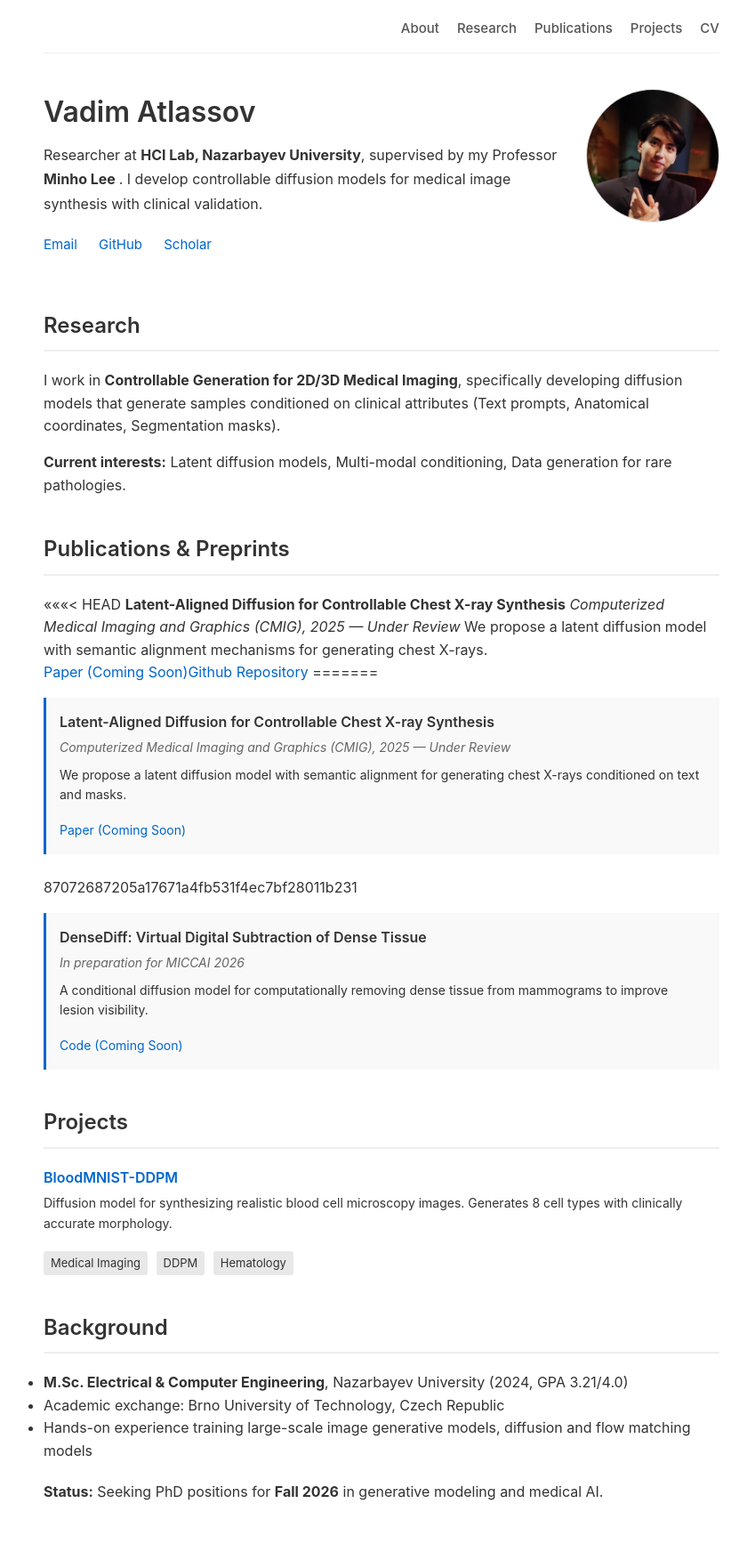
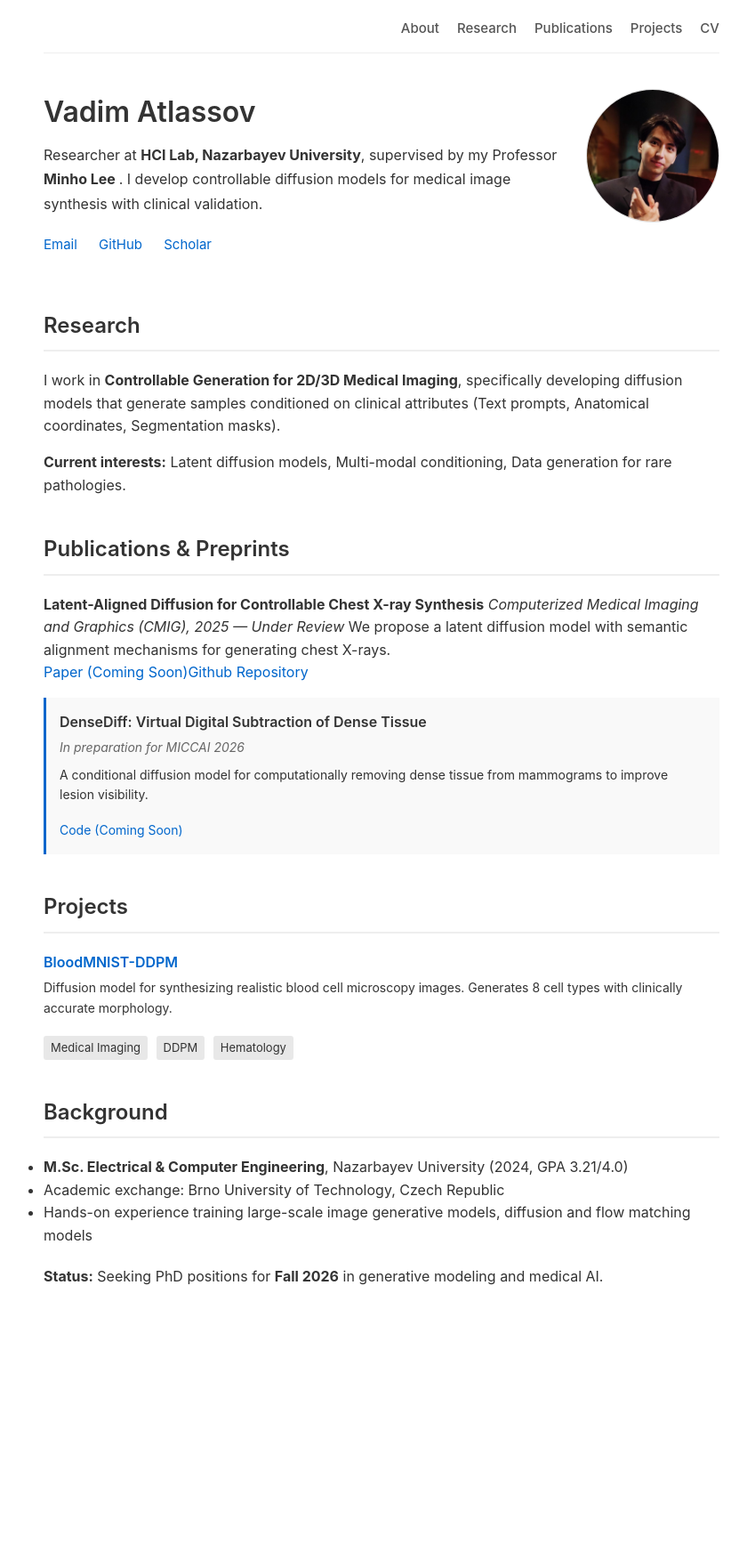
Before and after one commit to Vadim-ATL/Vadim-ATL.github.io, a Jekyll site: the page built from index.md, in a window 1280 px wide. Shown: the whole page at 89% size, without its empty margins (211-1051 px from the left). Built offline with Jekyll 4.4.1, drawn with Linux system fonts in a browser that asks for light colours; after the commit the page ends 1502 px from its top, so only the background shows below that.

```diff
--- a/index.md
+++ b/index.md
@@ -29,21 +29,8 @@ I work in **Controllable Generation for 2D/3D Medical Imaging**, specifically de
 
 ## Publications & Preprints {#publications}
 
-<<<<<<< HEAD
 **Latent-Aligned Diffusion for Controllable Chest X-ray Synthesis** *Computerized Medical Imaging and Graphics (CMIG), 2025 — Under Review* We propose a latent diffusion model with semantic alignment mechanisms for generating chest X-rays.
 [Paper (Coming Soon)](#){: .btn .btn--primary}[Github Repository](https://github.com/nubcico/XrayGen/tree/main){: .btn .btn--secondary}
-=======
-<div class="paper">
-    <div class="paper-title">Latent-Aligned Diffusion for Controllable Chest X-ray Synthesis</div>
-    <div class="paper-venue">Computerized Medical Imaging and Graphics (CMIG), 2025 — Under Review</div>
-    <p style="font-size: 14px; margin-top: 8px;">
-        We propose a latent diffusion model with semantic alignment for generating chest X-rays conditioned on text and masks.
-    </p>
-    <div class="paper-links">
-        <a href="#">Paper (Coming Soon)</a>
-    </div>
-</div>
->>>>>>> 87072687205a17671a4fb531f4ec7bf28011b231
 
 <div class="paper">
     <div class="paper-title">DenseDiff: Virtual Digital Subtraction of Dense Tissue</div>
```
